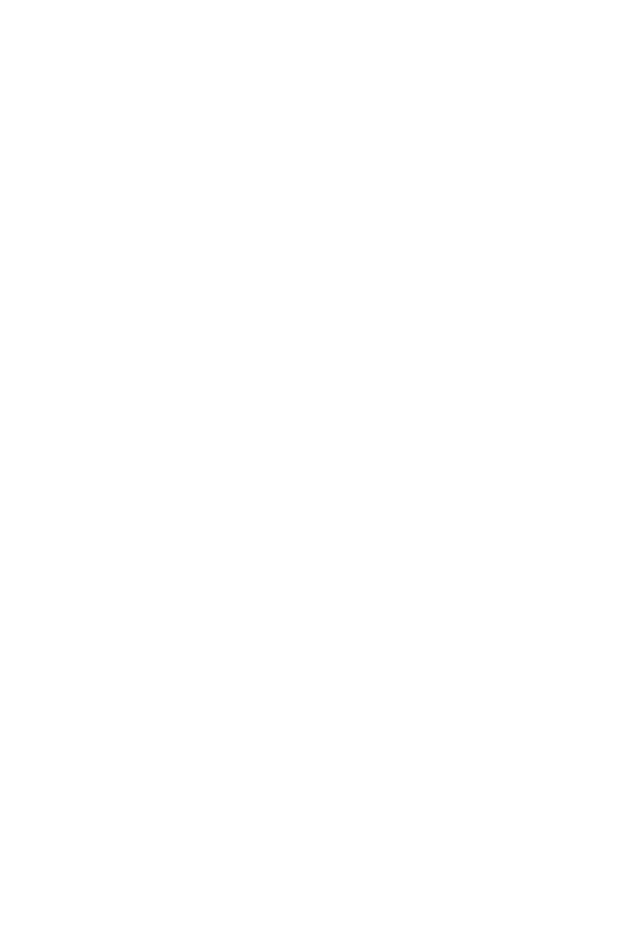
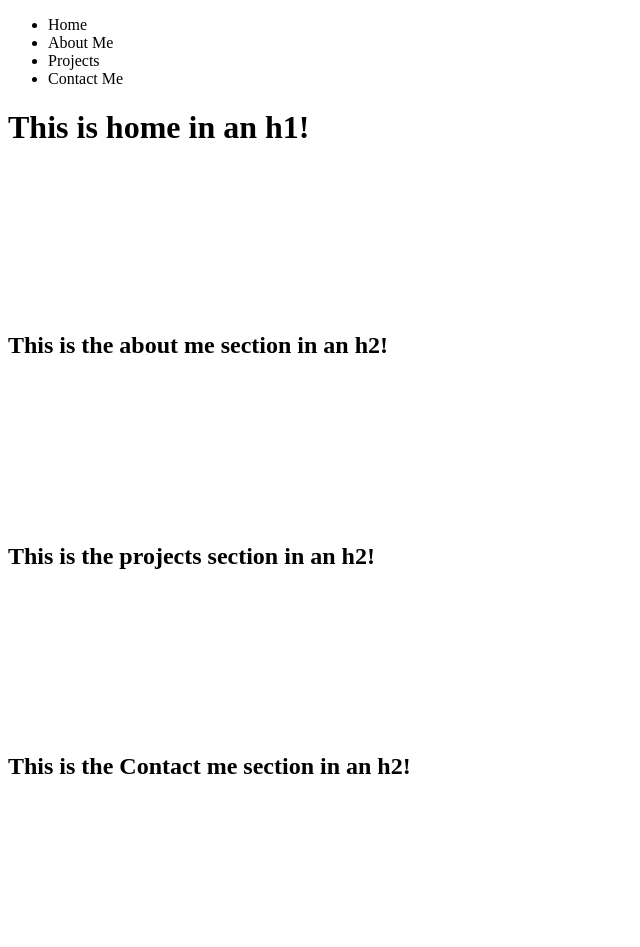
Before and after one commit to baHarmon1/baHarmon1.github.io, a plain HTML site: page index.html in a window 1280 px wide. Shown: the whole page, without its empty margins (0-640 px from the left). Before the commit the page ends 800 px from the top, so only its background shows below. Drawn offline with Linux system fonts and the light colour scheme.

Commit message:
added a functional barebones HTML start as well as an updated user story to help finish objectives accurately

```diff
--- a/index.html
+++ b/index.html
@@ -12,7 +12,62 @@
 
 <body>
 
+    <nav>
+        <ul>
+            <li>Home</li>
+            <li>About Me</li>
+            <li>Projects</li>
+            <li>Contact Me</li>
+        </ul>
+    </nav>
 
+    <main>
+        <header id="home">
+            <h1>This is home in an h1!</h1>
+            <br>
+            <br>
+            <br>
+            <br>
+            <br>
+            <br>
+            <br>
+            <br>
+        </header>
+        <section id="aboutMe">
+            <h2>This is the about me section in an h2!</h2>
+            <br>
+            <br>
+            <br>
+            <br>
+            <br>
+            <br>
+            <br>
+            <br>
+        </section>
+        <section id="projects">
+            <h2>This is the projects section in an h2!</h2>
+            <br>
+            <br>
+            <br>
+            <br>
+            <br>
+            <br>
+            <br>
+            <br>
+        </section>
+        <section id="contactMe">
+            <h2>This is the Contact me section in an h2!</h2>
+            <br>
+            <br>
+            <br>
+            <br>
+            <br>
+            <br>
+            <br>
+            <br>
+        </section>
+        <footer id="footer"></footer>
+    </main>
 
 
 </body>
```
Also changed, not shown: 1 other file.
